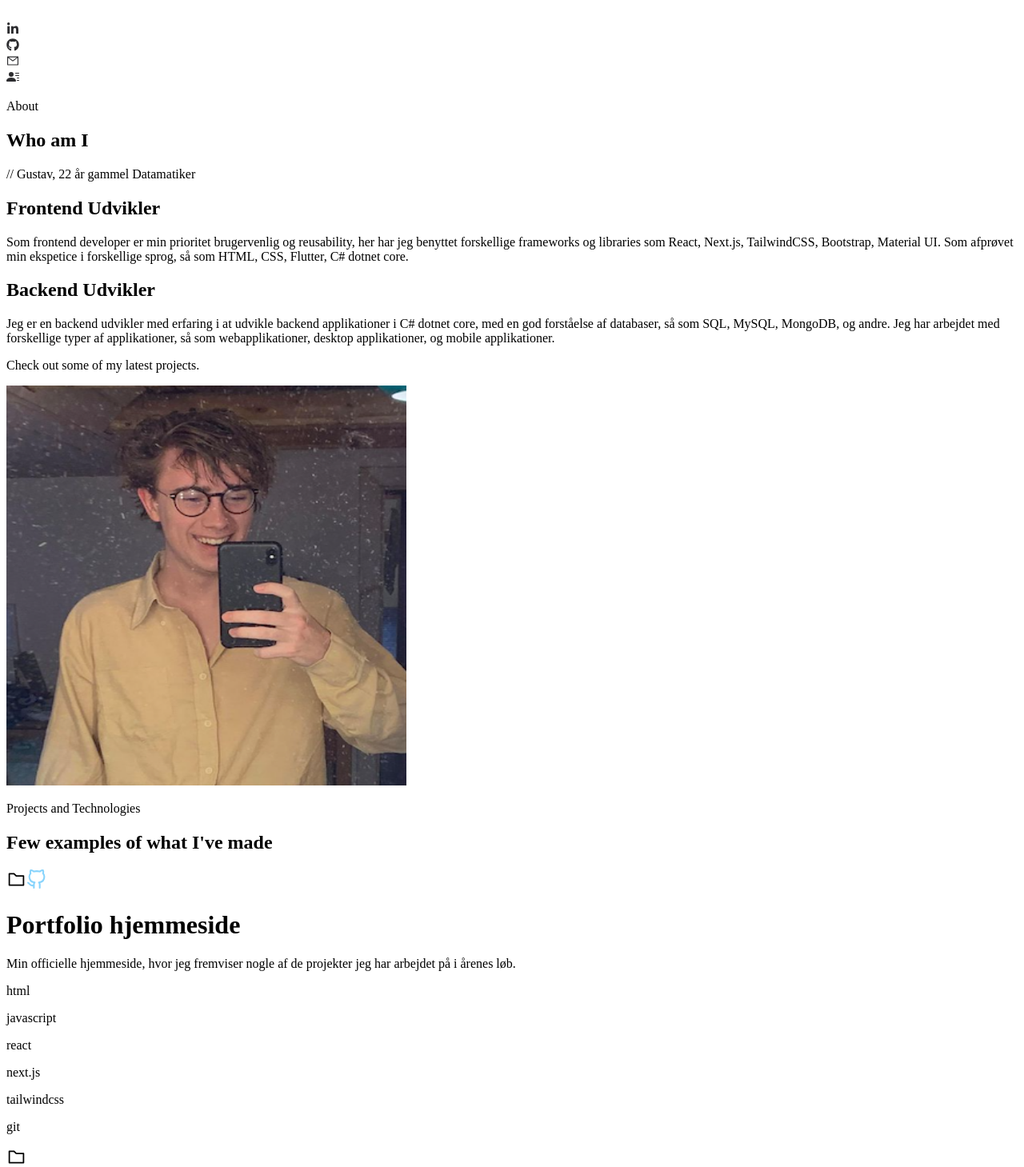
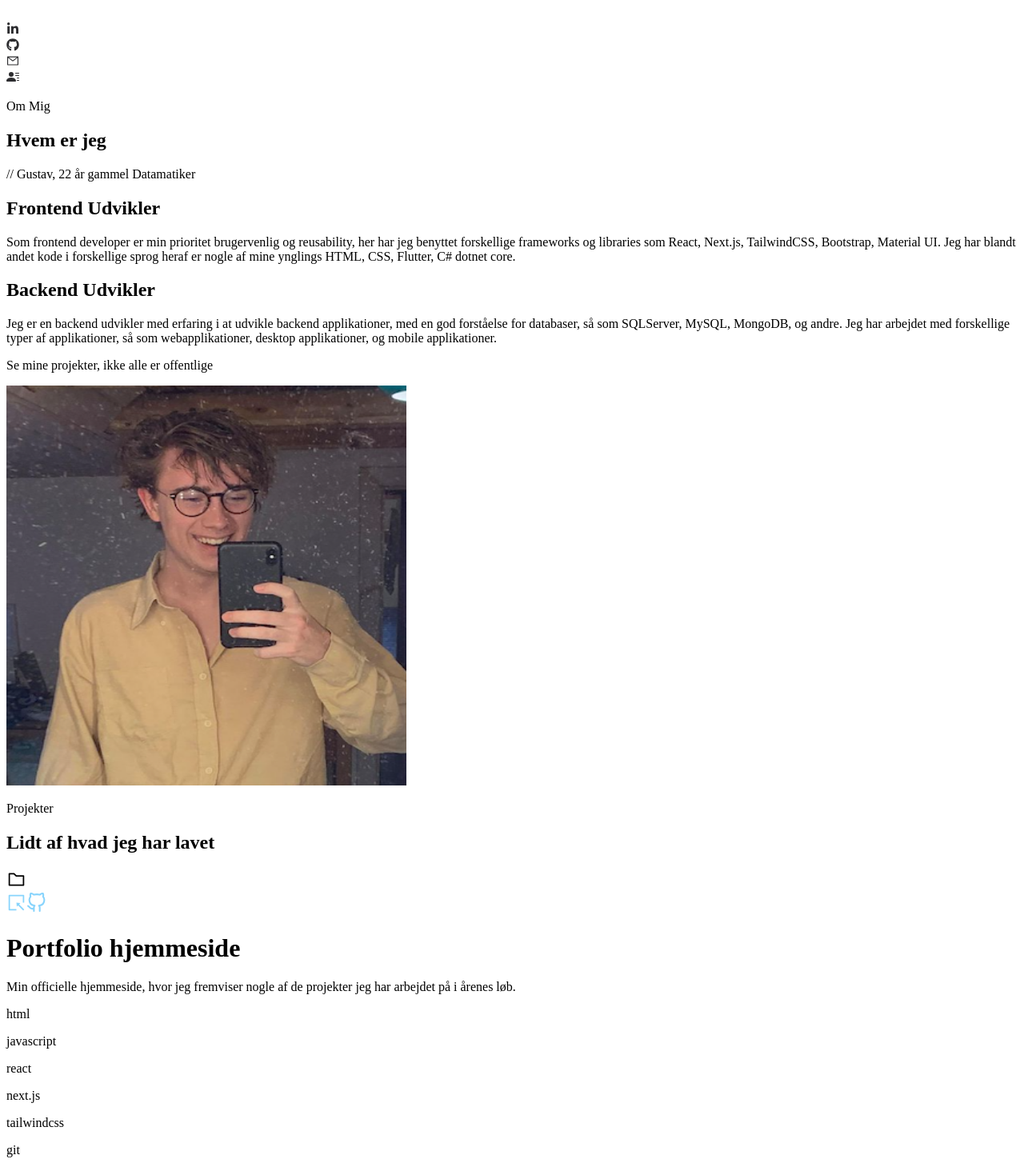
Before and after one commit to GustavHaavik/portfolio, a Next.js app: page / in a window 1280 px wide. Shown: the part 571-2030 px from the top of the page at 80% size. Built offline with nearby package versions, Linux system fonts and the light colour scheme.

Commit message:
Translated some english sentences to danish added an example link for the portfolio remove a test projekt

```diff
--- a/app/page.js
+++ b/app/page.js
@@ -23,7 +23,7 @@ export default function Home() {
       <About />
       <Projects />
       <div className='bg-[#0a0a0a] w-full h-auto flex justify-center items-center py-4 mt-10'>
-        <p className='text-sm text-white font-bold'>©{year} Portfolio, by Gustav Haavik.</p>
+        <p className='text-sm text-white font-bold'>©{year} Portfolio, af Gustav Haavik.</p>
       </div>
     </div>
   )
--- a/components/About.jsx
+++ b/components/About.jsx
@@ -14,13 +14,16 @@ function About() {
   }
 
   return (
-    <div id="about_me" className="w-full md:h-screen p-2 flex items-center py-16">
+    <div
+      id="about_me"
+      className="w-full md:h-screen p-2 flex items-center py-16"
+    >
       <div className="max-w-[1240px] m-auto md:grid grid-cols-3 gap-8">
         <div className="col-span-2">
           <p className="uppercase text-xl tracking-widest text-orange-300">
-            About
+            Om Mig
           </p>
-          <h2 className="text-white py-4">Who am I</h2>
+          <h2 className="text-white py-4">Hvem er jeg</h2>
           <div className="bg-gray-80 border border-gray-700 py-2 text-gray-400 px-6 rounded-md font-mono">
             // Gustav, {age} år gammel Datamatiker
           </div>
@@ -32,24 +35,23 @@ function About() {
                 Som frontend developer er min prioritet brugervenlig og
                 reusability, her har jeg benyttet forskellige frameworks og
                 libraries som React, Next.js, TailwindCSS, Bootstrap, Material
-                UI. Som afprøvet min ekspetice i forskellige sprog, så som HTML,
-                CSS, Flutter, C# dotnet core.
+                UI. Jeg har blandt andet kode i forskellige sprog heraf er nogle
+                af mine ynglings HTML, CSS, Flutter, C# dotnet core.
               </p>
             </div>
             <div className="bg-gray-800 border border-gray-700 flex-col p-4 rounded-md">
               <h2 className="text-white">Backend Udvikler</h2>
               <p className="py-2">
                 Jeg er en backend udvikler med erfaring i at udvikle backend
-                applikationer i C# dotnet core, med en god forståelse af
-                databaser, så som SQL, MySQL, MongoDB, og andre. Jeg har
-                arbejdet med forskellige typer af applikationer, så som
-                webapplikationer, desktop applikationer, og mobile
-                applikationer.
+                applikationer, med en god forståelse for databaser, så som
+                SQLServer, MySQL, MongoDB, og andre. Jeg har arbejdet med
+                forskellige typer af applikationer, så som webapplikationer,
+                desktop applikationer, og mobile applikationer.
               </p>
             </div>
           </div>
           <p className="py-2 text-orange-300 underline cursor-pointer">
-            Check out some of my latest projects.
+            Se mine projekter, ikke alle er offentlige
           </p>
         </div>
         <div className="w-full h-auto m-auto rounded-xl flex items-center justify-center p-4">
--- a/components/Projects.jsx
+++ b/components/Projects.jsx
@@ -1,16 +1,15 @@
 import React from "react";
-import Image from "next/image";
 import Project from "./Project";
-import projects from "../public/data.json"
+import projects from "../public/data.json";
 
 function Projects() {
   return (
     <div id="projects" className="w-full lg:h-screen p-2">
       <div className="max-w-[1240px] mx-auto flex flex-col justify-center h-full">
         <p className="text-lx tracking-widest uppercase text-orange-300">
-          Projects and Technologies
+          Projekter
         </p>
-        <h2 className="py-4 text-white">Few examples of what I&apos;ve made</h2>
+        <h2 className="py-4 text-white">Lidt af hvad jeg har lavet</h2>
         <div className="flex lg:flex-row md:flex-wrap flex-col gap-8">
           {projects.map((project) => (
             <Project key="project" {...project} />
--- a/public/data.json
+++ b/public/data.json
@@ -3,7 +3,8 @@
     "title": "Portfolio hjemmeside",
     "description": "Min officielle hjemmeside, hvor jeg fremviser nogle af de projekter jeg har arbejdet på i årenes løb.",
     "tags": ["html", "javascript", "react", "next.js", "tailwindcss", "git"],
-    "github_link": "https://github.com/6u5t4v/"
+    "github_link": "https://github.com/6u5t4v/",
+    "example_link": "https://portfolio-6u5t4v.vercel.app"
   },
   {
     "title": "Ascii Cam",
@@ -25,11 +26,5 @@
       "cloudinary"
     ],
     "github_link": "https://github.com/6u5t4v/dall-e-clone"
-  },
-  {
-    "title": "Test project 4",
-    "description": "en beskrivelse af projektet og hvordan de forskellige teknologier er brugt",
-    "tags": ["html", "javascript", "react", "next.js", "tailwindcss"],
-    "github_link": "https://github.com/6u5t4v/"
   }
 ]
```
